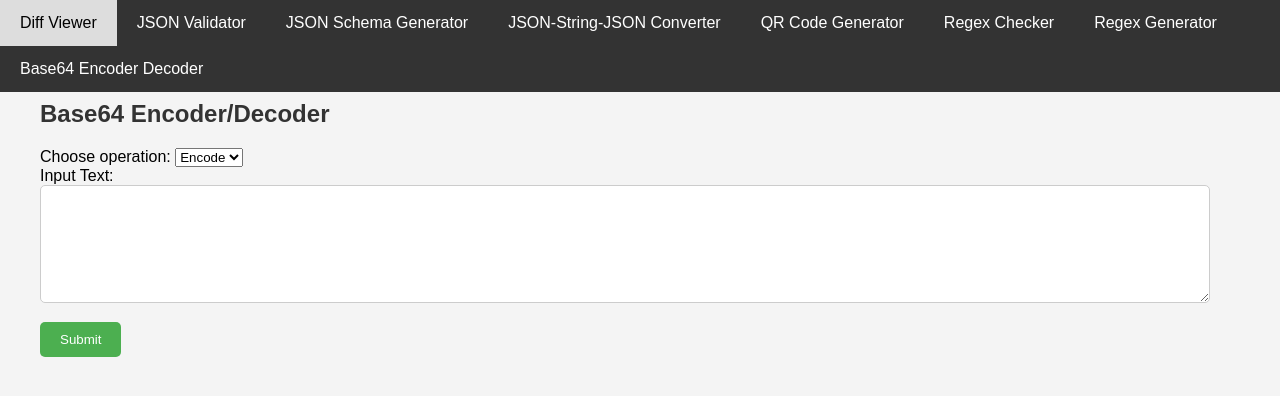
After one commit to vib795/everyday-developer-tools, a Flask app: page /base64 in a window 1280 px wide. The commit adds this page. Shown: the top 396 px of the page. Run offline with Flask 3, Linux system fonts and the light colour scheme.

Commit message:
Added base64 encoding decoding tool and updated README.md

```diff
--- a/app.py
+++ b/app.py
@@ -7,6 +7,7 @@ from jsonschema.exceptions import ValidationError  # For JSON validation
 import json
 from genson import SchemaBuilder
 import logging
+import base64
 
 logging.basicConfig(level=logging.INFO)
 logger = logging.getLogger(__name__)
@@ -124,7 +125,6 @@ def regex_checker():
 
     return render_template('regex_checker.html', match_result=match_result, regex_pattern=regex_pattern, test_string=test_string)
 
-
 def generate_basic_pattern(text_input):
     # Initialize sets to hold unique character types
     char_types = {
@@ -234,5 +234,25 @@ def json_converter():
 
     return render_template('json_converter.html', input_data=input_data, output_data=output_data, error=error, conversion_type=conversion_type)
 
+@app.route('/base64', methods=['GET', 'POST'])
+def base64_encode_decode():
+    output = ""
+    input_text = ""
+    operation = "encode"  # Default operation
+
+    if request.method == 'POST':
+        input_text = request.form.get('input_text', '')
+        operation = request.form.get('operation', 'encode')
+
+        try:
+            if operation == 'encode':
+                output = base64.b64encode(input_text.encode()).decode()
+            elif operation == 'decode':
+                output = base64.b64decode(input_text.encode()).decode()
+        except Exception as e:
+            output = f"Error: {str(e)}"
+
+    return render_template('base64_encoder_decoder.html', output=output, input_text=input_text, operation=operation)
+
 if __name__ == '__main__':
     app.run(debug=True)
--- /dev/null
+++ b/templates/base64_encoder_decoder.html
@@ -0,0 +1,35 @@
+<!DOCTYPE html>
+<html lang="en">
+<head>
+    <meta charset="UTF-8">
+    <meta name="viewport" content="width=device-width, initial-scale=1.0">
+    <title>Base64 Encoder/Decoder</title>
+    <link rel="stylesheet" href="{{ url_for('static', filename='css/style.css') }}">
+</head>
+<body>
+    {% include 'navbar.html' %}
+    <div class="container">
+        <h2>Base64 Encoder/Decoder</h2>
+        <form method="POST" class="input-form">
+            <div class="form-group">
+                <label for="operation">Choose operation:</label>
+                <select name="operation" id="operation" class="form-control">
+                    <option value="encode" {% if operation == 'encode' %}selected{% endif %}>Encode</option>
+                    <option value="decode" {% if operation == 'decode' %}selected{% endif %}>Decode</option>
+                </select>
+            </div>
+            <div class="form-group">
+                <label for="input_text">Input Text:</label>
+                <textarea name="input_text" id="input_text" rows="4" cols="50" class="form-control">{{ input_text }}</textarea>
+            </div>
+            <button type="submit" class="btn">Submit</button>
+        </form>
+        {% if output %}
+            <div class="result">
+                <h3>Output:</h3>
+                <textarea id="output" rows="4" cols="50" readonly class="form-control output">{{ output }}</textarea>
+            </div>
+        {% endif %}
+    </div>
+</body>
+</html>
--- a/templates/navbar.html
+++ b/templates/navbar.html
@@ -6,4 +6,5 @@
     <a href="{{ url_for('qr_generator') }}">QR Code Generator</a>
     <a href="{{ url_for('regex_checker') }}">Regex Checker</a>
     <a href="{{ url_for('regex_generator') }}">Regex Generator</a>
+    <a href="{{ url_for('base64_encode_decode') }}">Base64 Encoder Decoder</a>
 </div>
```
Also changed, not shown: README.md.
